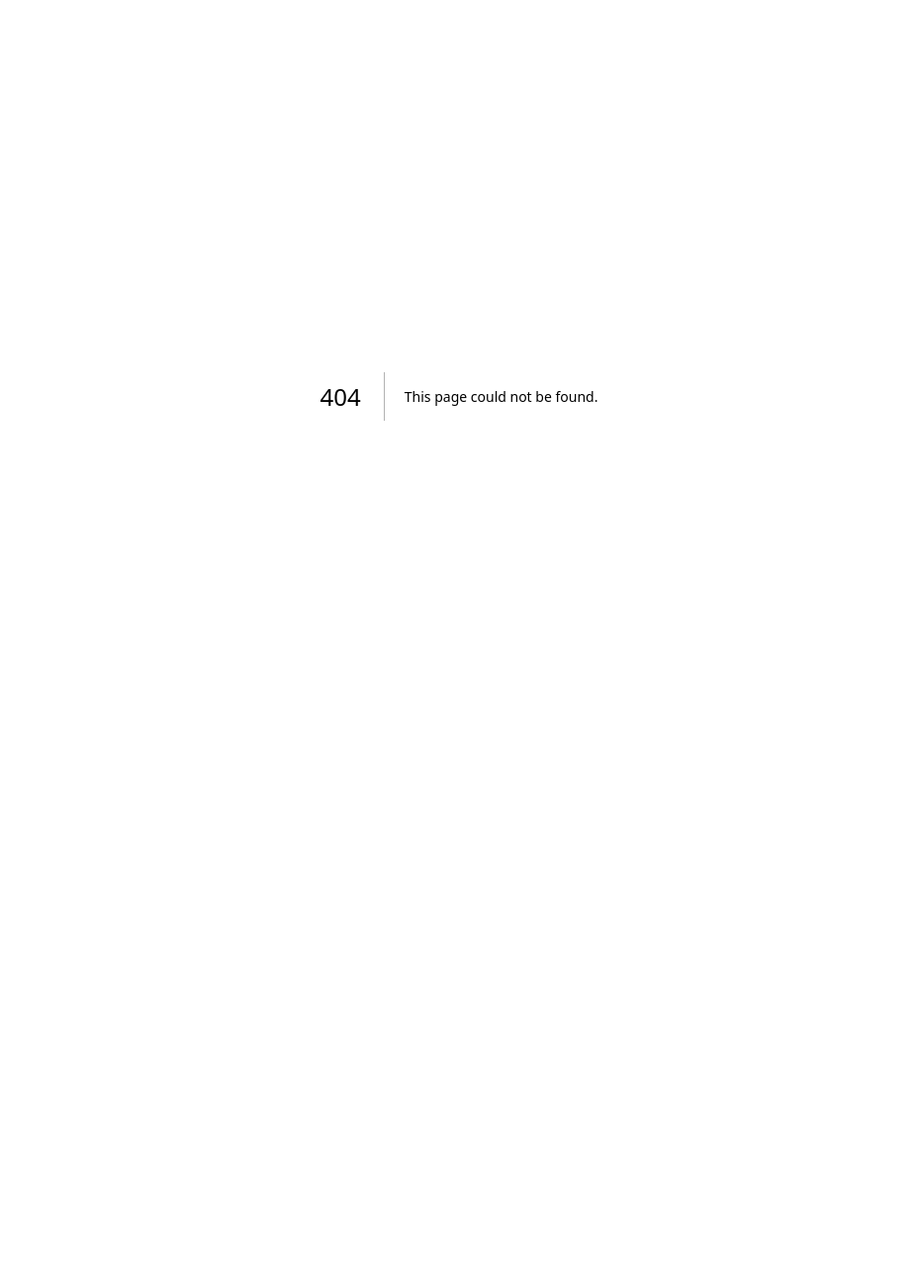
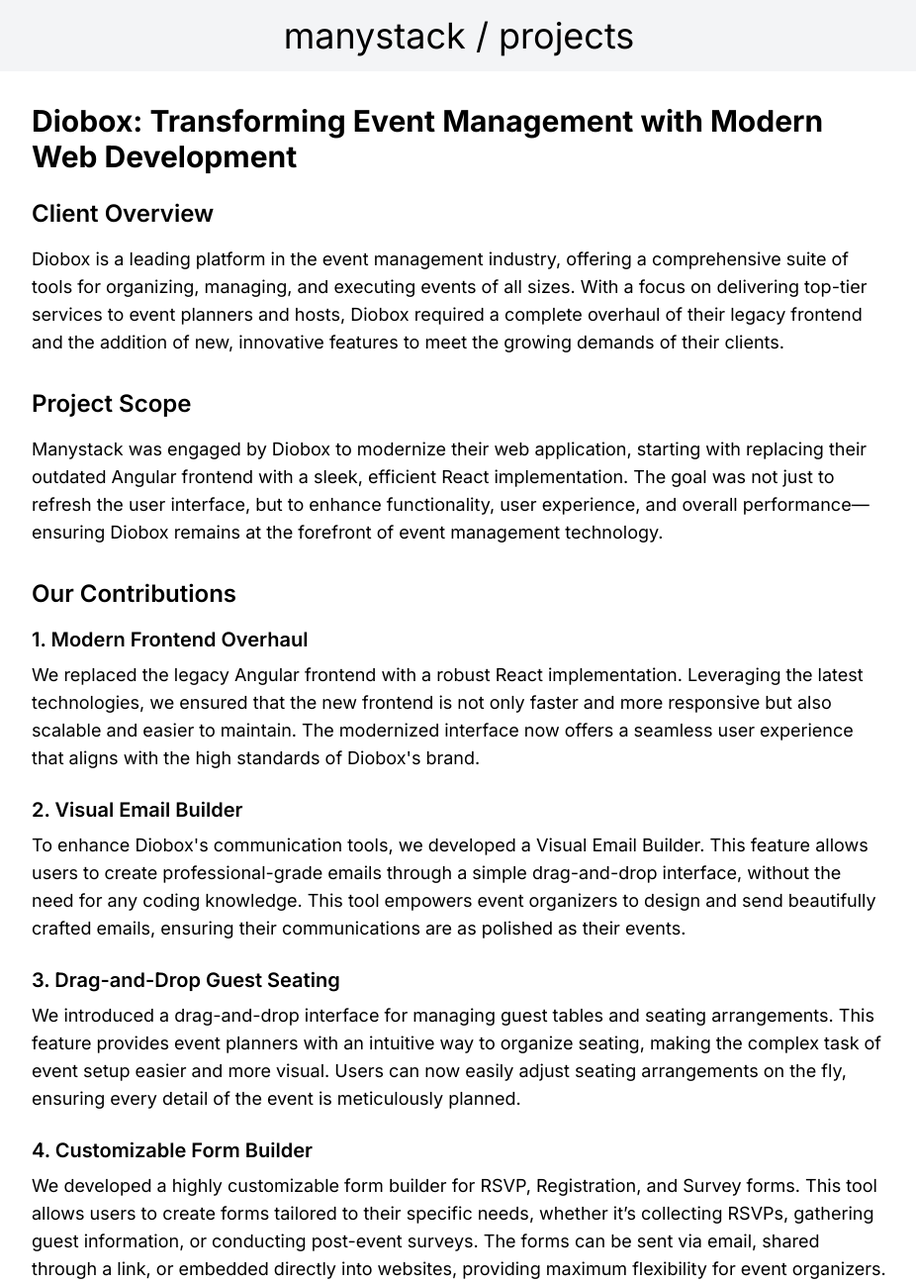
Before and after one commit to manystack/manystack.com, a Next.js app: page /projects/diobox in a window 1280 px wide. Before the commit this address had no page. Shown: the top 1297 px of the page at 99% size, without its empty margins (176-1102 px from the left). Before the commit the page ends 800 px from the top, so only its background shows below. Built offline with nearby package versions, Linux system fonts and the light colour scheme.

Commit message:
Add project page

```diff
--- /dev/null
+++ b/app/projects/diobox/page.tsx
@@ -0,0 +1,118 @@
+const Diobox = () => {
+  return (
+    <div className="container mx-auto px-4 py-8">
+      <h1 className="text-3xl font-bold mb-6">Diobox: Transforming Event Management with Modern Web Development</h1>
+
+      <section className="mb-8">
+        <h2 className="text-2xl font-semibold mb-4">Client Overview</h2>
+        <p className="text-lg mb-4">
+          Diobox is a leading platform in the event management industry, offering a comprehensive suite of tools for
+          organizing, managing, and executing events of all sizes. With a focus on delivering top-tier services to event
+          planners and hosts, Diobox required a complete overhaul of their legacy frontend and the addition of new,
+          innovative features to meet the growing demands of their clients.
+        </p>
+      </section>
+
+      <section className="mb-8">
+        <h2 className="text-2xl font-semibold mb-4">Project Scope</h2>
+        <p className="text-lg mb-4">
+          Manystack was engaged by Diobox to modernize their web application, starting with replacing their outdated
+          Angular frontend with a sleek, efficient React implementation. The goal was not just to refresh the user
+          interface, but to enhance functionality, user experience, and overall performance—ensuring Diobox remains at
+          the forefront of event management technology.
+        </p>
+      </section>
+
+      <section className="mb-8">
+        <h2 className="text-2xl font-semibold mb-4">Our Contributions</h2>
+
+        <div className="mb-6">
+          <h3 className="text-xl font-semibold mb-2">1. Modern Frontend Overhaul</h3>
+          <p className="text-lg">
+            We replaced the legacy Angular frontend with a robust React implementation. Leveraging the latest
+            technologies, we ensured that the new frontend is not only faster and more responsive but also scalable and
+            easier to maintain. The modernized interface now offers a seamless user experience that aligns with the high
+            standards of Diobox's brand.
+          </p>
+        </div>
+
+        <div className="mb-6">
+          <h3 className="text-xl font-semibold mb-2">2. Visual Email Builder</h3>
+          <p className="text-lg">
+            To enhance Diobox's communication tools, we developed a Visual Email Builder. This feature allows users to
+            create professional-grade emails through a simple drag-and-drop interface, without the need for any coding
+            knowledge. This tool empowers event organizers to design and send beautifully crafted emails, ensuring their
+            communications are as polished as their events.
+          </p>
+        </div>
+
+        <div className="mb-6">
+          <h3 className="text-xl font-semibold mb-2">3. Drag-and-Drop Guest Seating</h3>
+          <p className="text-lg">
+            We introduced a drag-and-drop interface for managing guest tables and seating arrangements. This feature
+            provides event planners with an intuitive way to organize seating, making the complex task of event setup
+            easier and more visual. Users can now easily adjust seating arrangements on the fly, ensuring every detail
+            of the event is meticulously planned.
+          </p>
+        </div>
+
+        <div className="mb-6">
+          <h3 className="text-xl font-semibold mb-2">4. Customizable Form Builder</h3>
+          <p className="text-lg">
+            We developed a highly customizable form builder for RSVP, Registration, and Survey forms. This tool allows
+            users to create forms tailored to their specific needs, whether it’s collecting RSVPs, gathering guest
+            information, or conducting post-event surveys. The forms can be sent via email, shared through a link, or
+            embedded directly into websites, providing maximum flexibility for event organizers.
+          </p>
+        </div>
+
+        <div className="mb-6">
+          <h3 className="text-xl font-semibold mb-2">5. Guest Check-In and Ticketing</h3>
+          <p className="text-lg">
+            To streamline event day operations, we implemented a guest check-in functionality and an integrated
+            ticketing system. These features ensure a smooth and professional experience for both event hosts and
+            attendees. The check-in process is quick and efficient, reducing wait times and enhancing the overall guest
+            experience.
+          </p>
+        </div>
+      </section>
+
+      <section className="mb-8">
+        <h2 className="text-2xl font-semibold mb-4">Technologies Used</h2>
+        <ul className="list-disc pl-5 text-lg">
+          <li><strong>Netlify</strong> for continuous deployment and hosting, ensuring a seamless, reliable experience
+            for Diobox users.
+          </li>
+          <li><strong>CircleCI</strong> for automating the build, test, and deployment processes, allowing for rapid
+            iteration and deployment of new features.
+          </li>
+          <li><strong>Cypress</strong> for end-to-end testing, providing comprehensive test coverage and ensuring every
+            user interaction is thoroughly validated.
+          </li>
+          <li><strong>Jest & Vitest</strong> for rigorous testing, guaranteeing that every feature works flawlessly
+            under all conditions.
+          </li>
+          <li><strong>Vite</strong> as a next-generation front-end build tool, speeding up development and providing an
+            ultra-fast environment for building the new Diobox frontend.
+          </li>
+          <li><strong>ChakraUI</strong> for creating a modern, accessible, and highly responsive user interface that
+            enhances the overall user experience.
+          </li>
+        </ul>
+      </section>
+
+      <section>
+        <h2 className="text-2xl font-semibold mb-4">The Result</h2>
+        <p className="text-lg">
+          With Manystack’s expertise, Diobox has transformed into a state-of-the-art event management platform that
+          stands out in a competitive market. The new features have not only improved the user experience but also
+          significantly increased Diobox's operational efficiency and client satisfaction. The successful collaboration
+          between Diobox and Manystack is a testament to our commitment to quality, innovation, and delivering solutions
+          that exceed expectations.
+        </p>
+      </section>
+    </div>
+  )
+}
+
+export default Diobox
--- /dev/null
+++ b/app/projects/layout.tsx
@@ -0,0 +1,12 @@
+const Layout = ({ children }) => {
+  return (
+    <>
+      <div className="bg-gray-100 p-4 text-center">
+        <h1 className="text-4xl">manystack / projects</h1>
+      </div>
+      <div className="max-w-4xl m-auto">{children}</div>
+    </>
+  )
+}
+
+export default Layout
```
